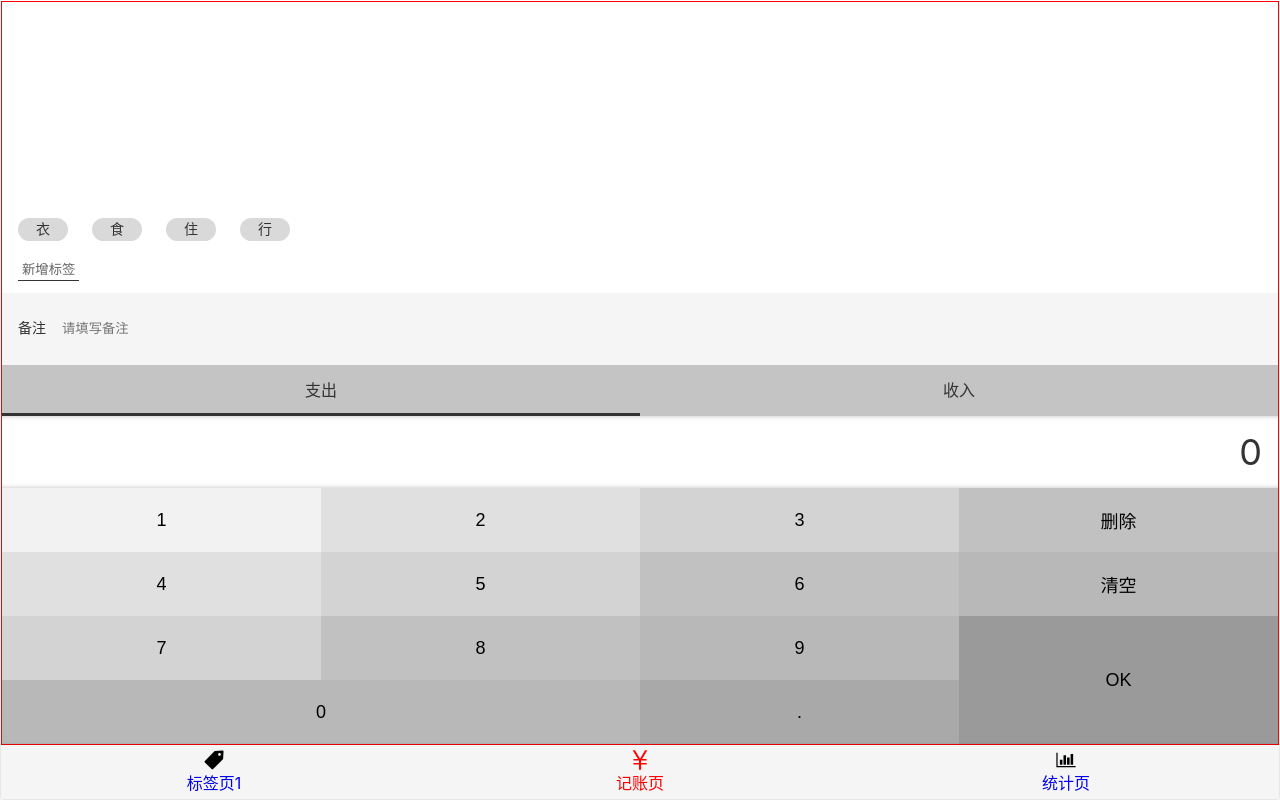
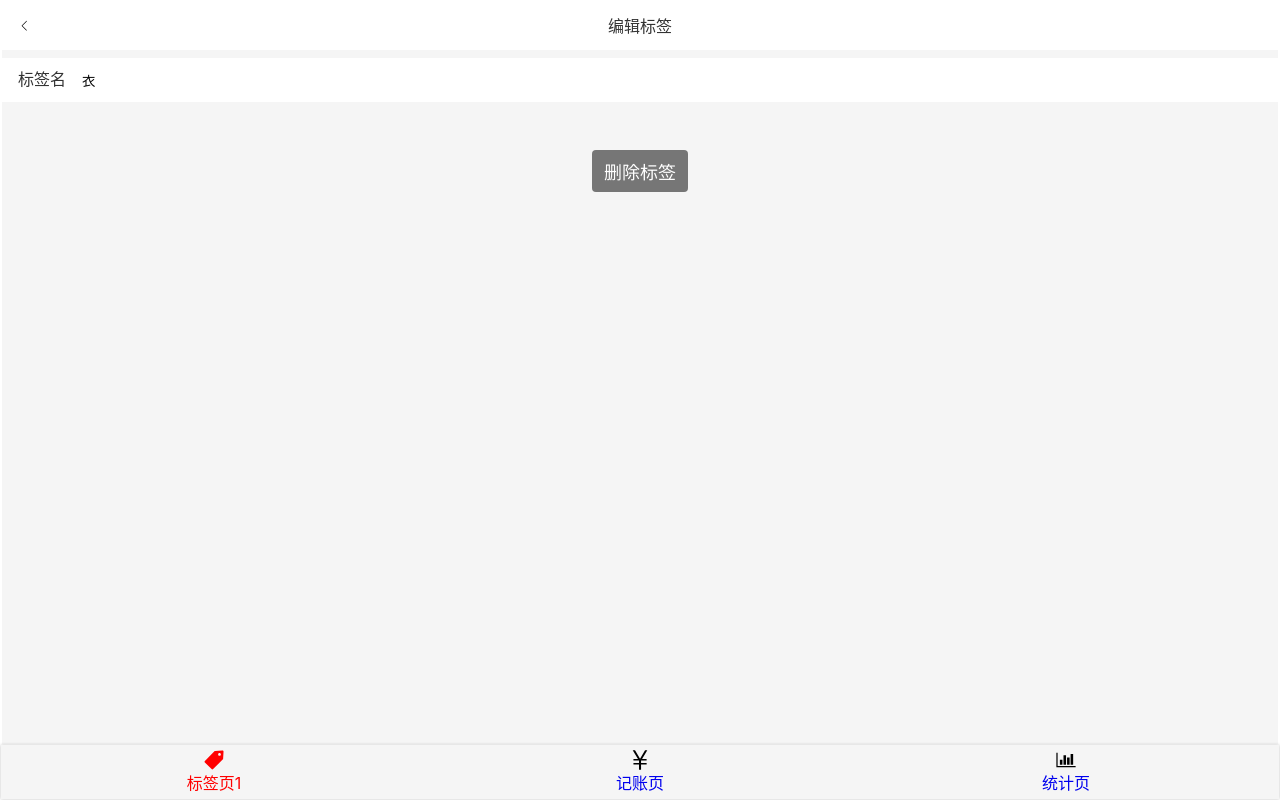
Before and after one commit to maqunchao/accoutMoney, a React app: page /#/tags/1 in a window 1280 px wide. Before the commit this address led to /#/money. Built offline with nearby package versions, Linux system fonts and the light colour scheme.

Commit message:
完善tag的删除功能

```diff
--- a/src/useTags.tsx
+++ b/src/useTags.tsx
@@ -1,4 +1,5 @@
 import React, { useState } from "react";
+import { Tag } from "views/tag";
 import { creatId } from "./lib/creatId";
 
 //写在外面防止 每次调用useTags 都初始化， 导致creatId 自增
@@ -14,11 +15,52 @@ const useTags = () => {
   const [tags, setTags] = useState<{ id: number; name: string }[]>(defaultTags);
   const findTag = (id: number) => tags.filter((tag) => tag.id === id)[0];
 
+  const findTagIndex = (id: number) => {
+    //防止找不到id， result变成tags.length
+    let result = -1;
+    for (let i = 0; i < tags.length; i++) {
+      if (tags[i].id === id) {
+        console.log("i", i);
+        result = i;
+        break;
+      }
+    }
+    return result;
+  };
+  const updateTag = (id: number, obj: { name: string }) => {
+    // //找到需要更改的tag的下标
+    // const index = findTagIndex(id);
+    // //拷贝一份， react抢到不可变数据， tags和newtags是不同的， 否则只修改原来的tags， 会认为没有变化
+    // const tagsClone = JSON.parse(JSON.stringify(tags));
+    // //splice修改原数组
+    // tagsClone.splice(index, 1, { id: id, name: obj.name });
+    // setTags(tagsClone);
+
+    setTags(tags.map((tag) => (tag.id === id ? { id, name: obj.name } : tag)));
+  };
+
+  const deleteTag = (id: number) => {
+    // //找到需要更改的tag的下标
+    // const index = findTagIndex(id);
+
+    // //拷贝一份， react抢到不可变数据， tags和newtags是不同的， 否则只修改原来的tags， 会认为没有变化
+    // const tagsClone = JSON.parse(JSON.stringify(tags));
+    // //splice修改原数组
+    // tagsClone.splice(index, 1);
+    // setTags(tagsClone);
+
+    //filter会返回一个新的数组
+    setTags(tags.filter((tag) => tag.id !== id));
+  };
+
   //需要导出一个对象
   return {
     tags,
     setTags,
     findTag,
+    updateTag,
+    findTagIndex,
+    deleteTag,
   };
 };
 
--- a/src/views/tag.tsx
+++ b/src/views/tag.tsx
@@ -27,14 +27,46 @@ type Params = {
 };
 
 const Tag: React.FC = () => {
-  const { findTag } = useTags();
-  let { id } = useParams<Params>();
+  const { findTag, updateTag, deleteTag } = useTags();
+  let { id: idString } = useParams<Params>();
   // console.log("useParams", useParams());
   // let a = useParams().id;
   // console.log("id", a);
 
   // const tag = tags.filter((tag) => tag.id === parseInt(id!))[0];
-  const tag = findTag(parseInt(id!));
+  const tag = findTag(parseInt(idString!));
+
+  const tagContent = (tag: { id: number; name: string }) => {
+    return (
+      <div>
+        <InputWrapper>
+          <Input
+            label="标签名"
+            type="text"
+            value={tag.name}
+            placeholder="标签页"
+            onChange={(e) => {
+              // tag.name = e.target.name;
+              updateTag(tag.id, { name: e.target.name });
+            }}
+          />
+        </InputWrapper>
+        <Center>
+          <Space />
+          <Space />
+          <Space />
+          <Button
+            onClick={() => {
+              console.log("删除按钮");
+              deleteTag(tag.id);
+            }}
+          >
+            删除标签
+          </Button>
+        </Center>
+      </div>
+    );
+  };
   return (
     <Layout>
       {/* <div>{tag.name}</div> */}
@@ -43,15 +75,7 @@ const Tag: React.FC = () => {
         <span>编辑标签</span>
         <Icon />
       </TopBar>
-      <InputWrapper>
-        <Input label="标签名" value={tag.name} />
-      </InputWrapper>
-      <Center>
-        <Space />
-        <Space />
-        <Space />
-        <Button>删除标签</Button>
-      </Center>
+      {tag ? tagContent(tag) : <div>tag不存在</div>}
     </Layout>
   );
 };
```
